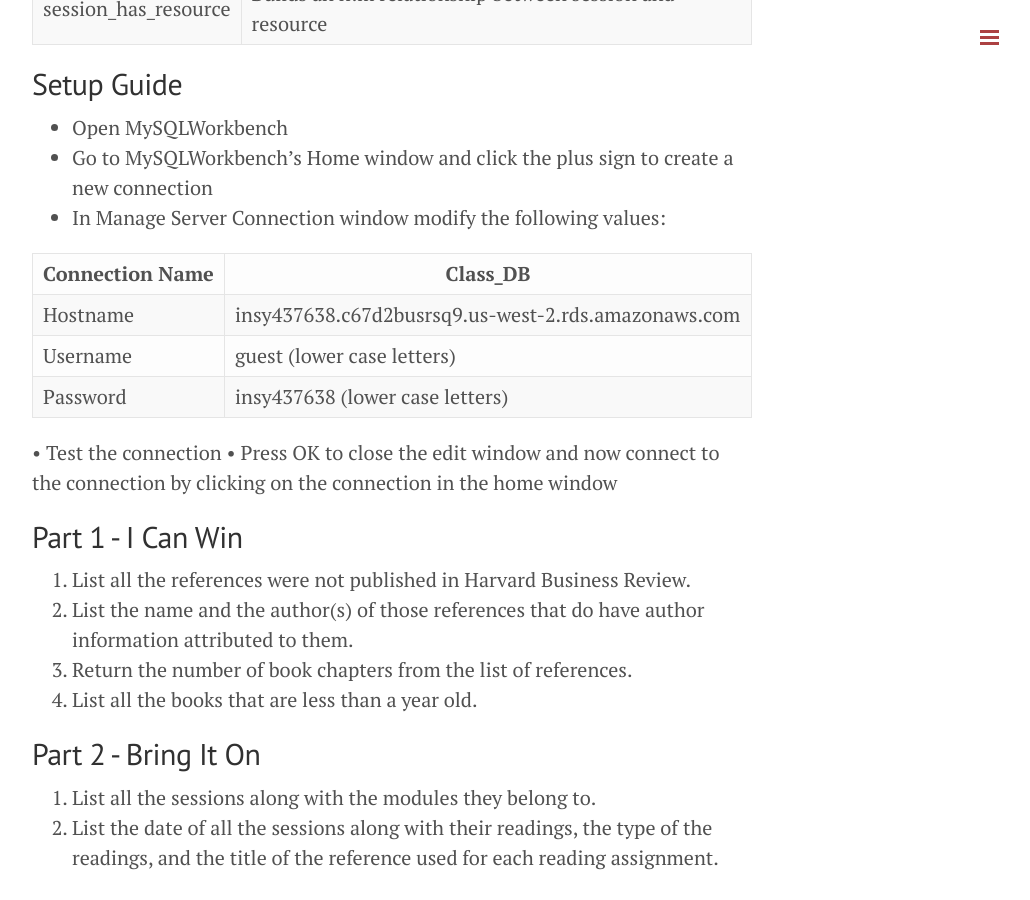
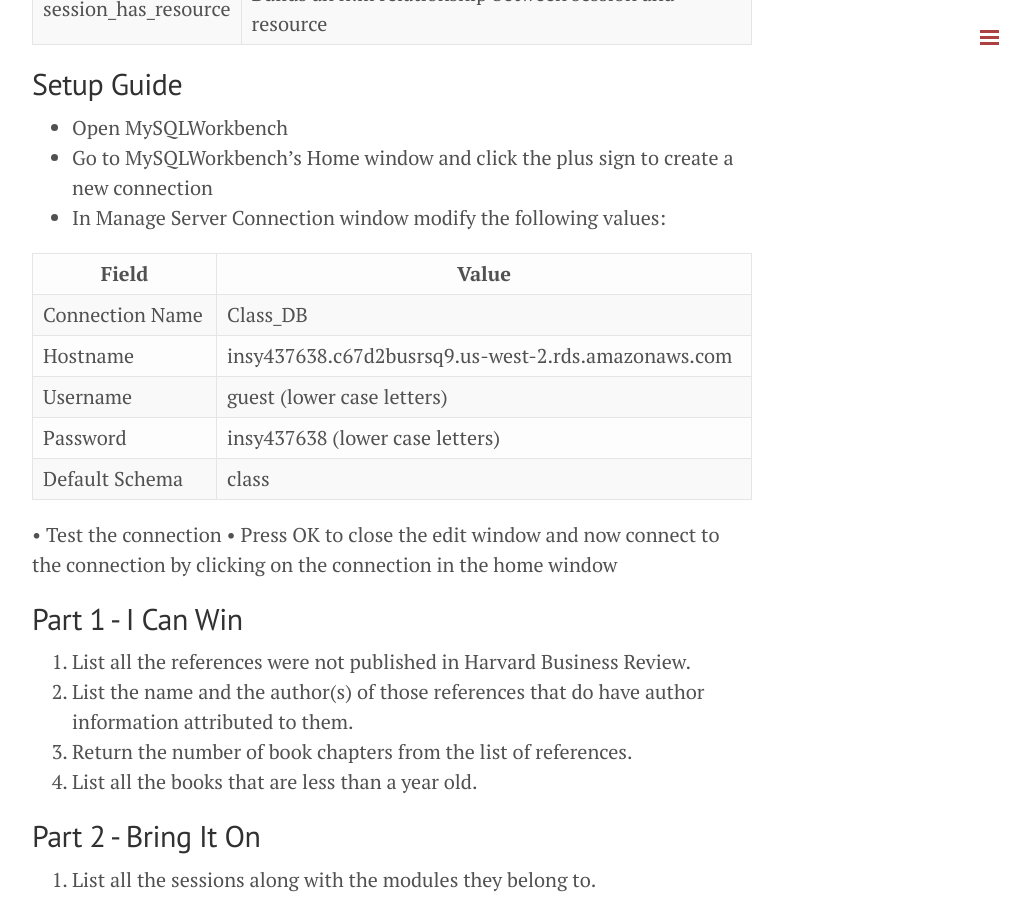
Before and after one commit to retrography/data-management, a Jekyll site: the page built from exercises/exercise_02.markdown, in a window 1280 px wide and 900 px high, scrolled down 1735 px. Shown: the whole window, without its empty margins (248-1278 px from the left). Built offline with Jekyll 4.4.1, drawn with Linux system fonts in a browser that asks for light colours; Markdown is read by kramdown in place of the engine named in the settings.

Commit message:
connection info corrected

```diff
--- a/exercises/exercise_02.markdown
+++ b/exercises/exercise_02.markdown
@@ -37,11 +37,13 @@ session_has_resource | Builds an n:m relationship between session and resource
 - Go to MySQLWorkbench's Home window and click the plus sign to create a new connection
 - In Manage Server Connection window modify the following values:
 
+Field | Value
+--- | ---
 Connection Name | Class_DB
---- | ---
 Hostname | insy437638.c67d2busrsq9.us-west-2.rds.amazonaws.com
 Username | guest    (lower case letters)
 Password | insy437638  (lower case letters)
+Default Schema | class
 
 •	Test the connection
 •	Press OK to close the edit window and now connect to the connection by clicking on the connection in the home window
```
